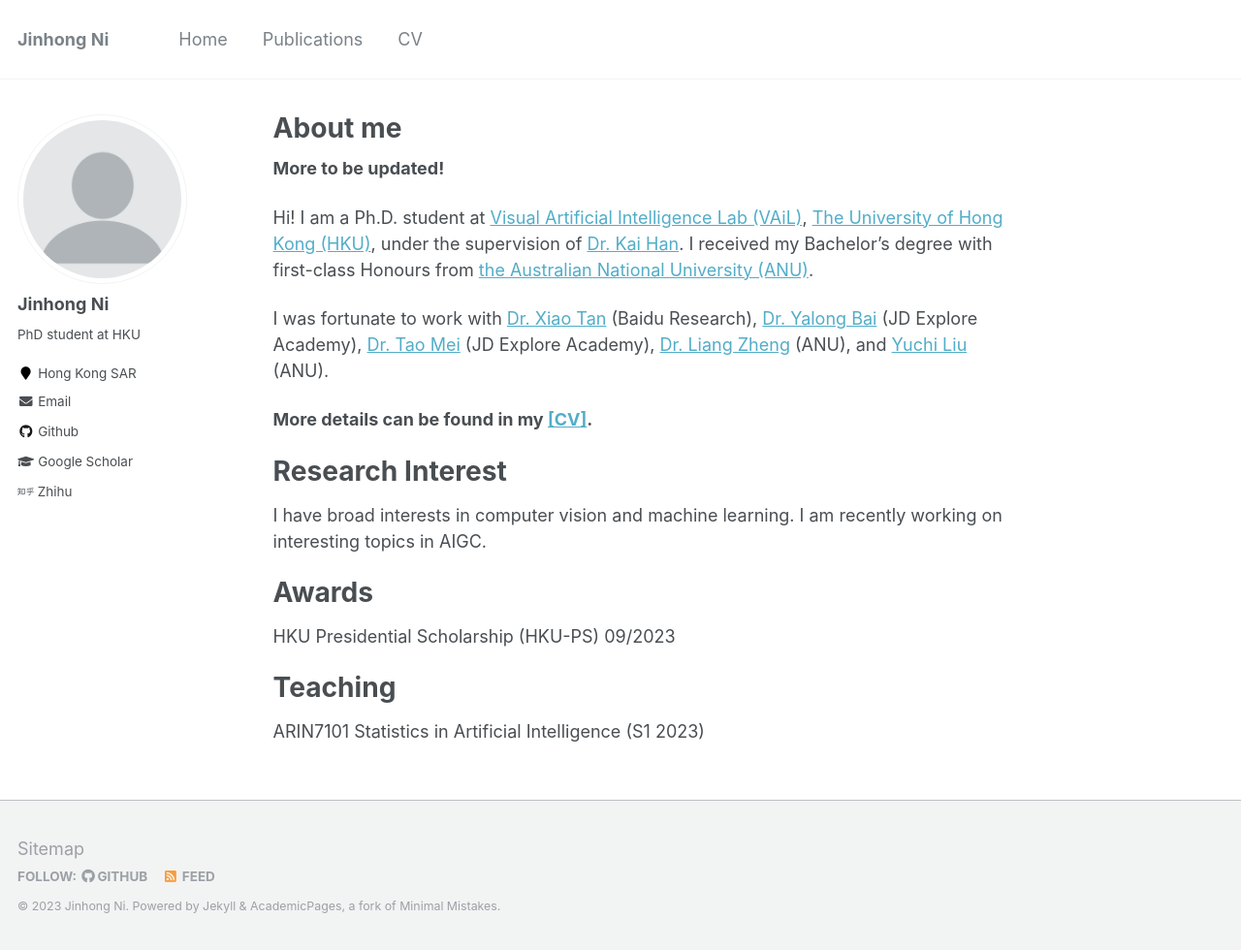
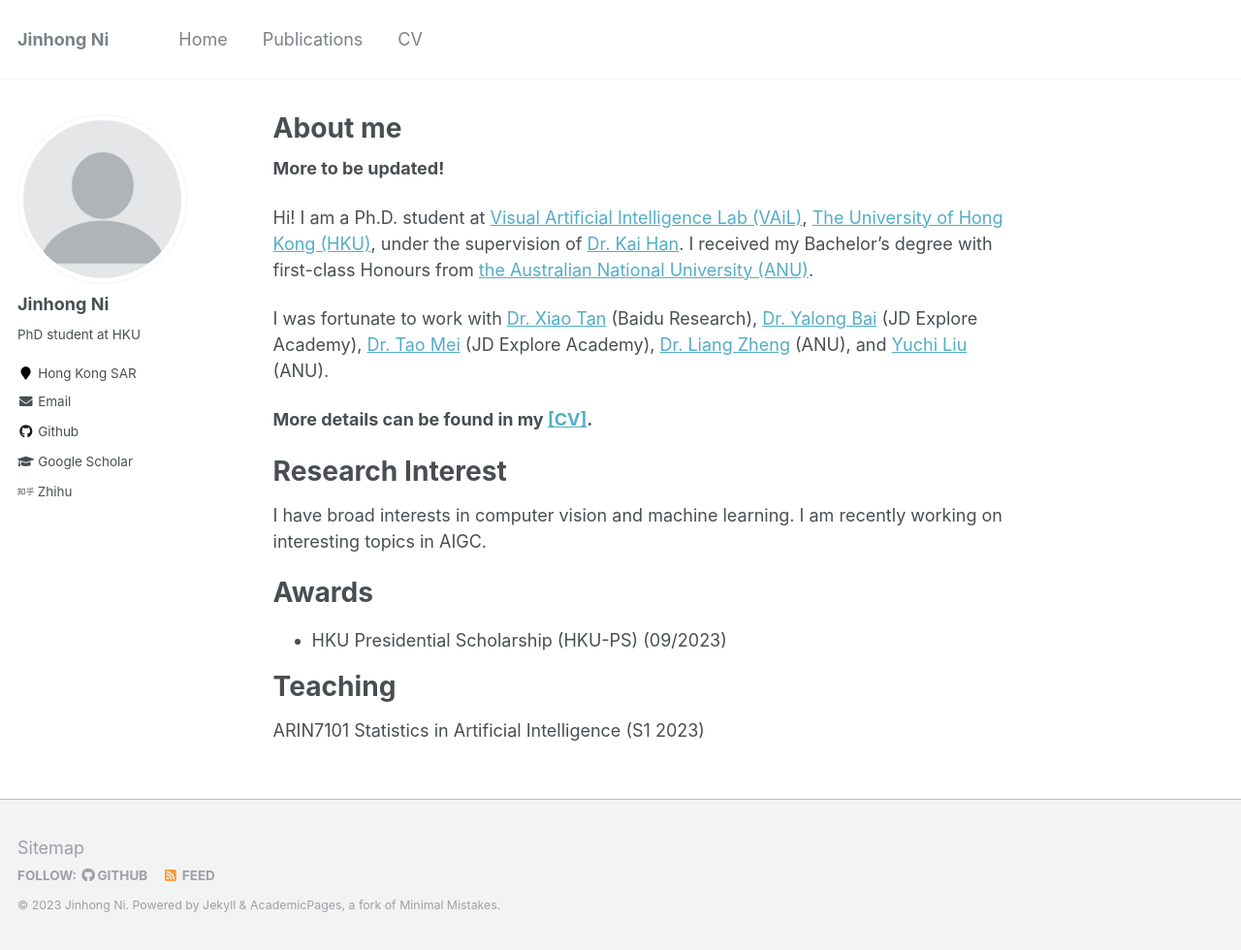
Before and after one commit to jinhong-ni/jinhong-ni.github.io, a Jekyll site: the page built from _pages/about.md, in a window 1280 px wide and 980 px high. Shown: the whole window at 97% size. Built offline with Jekyll 4.4.1, drawn with Linux system fonts in a browser that asks for light colours.

```diff
--- a/_pages/about.md
+++ b/_pages/about.md
@@ -24,7 +24,7 @@ I have broad interests in computer vision and machine learning. I am recently wo
 Awards
 ======
 
-HKU Presidential Scholarship (HKU-PS) 09/2023
+- HKU Presidential Scholarship (HKU-PS) (09/2023)
 
 Teaching
 ======
```
